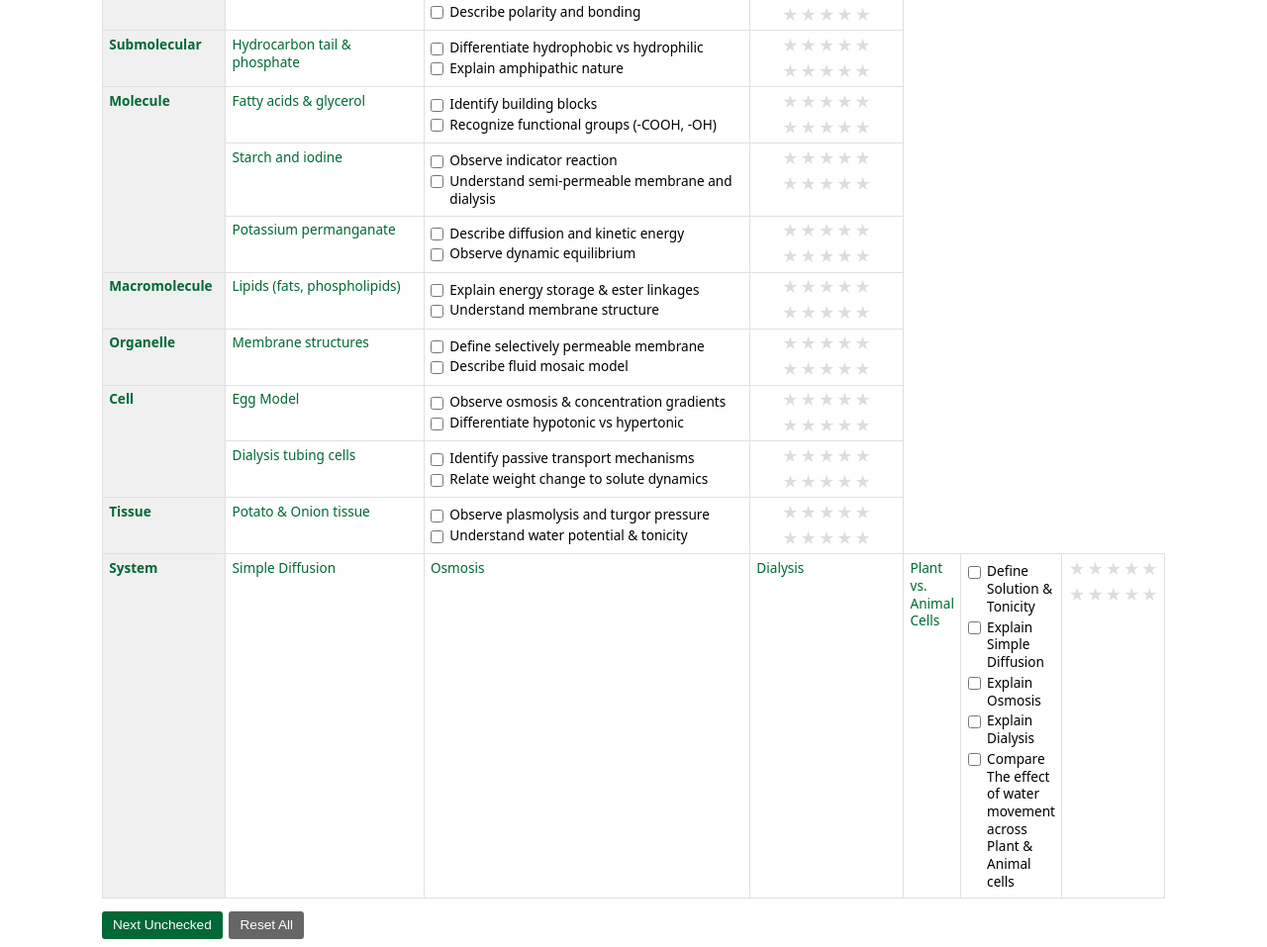
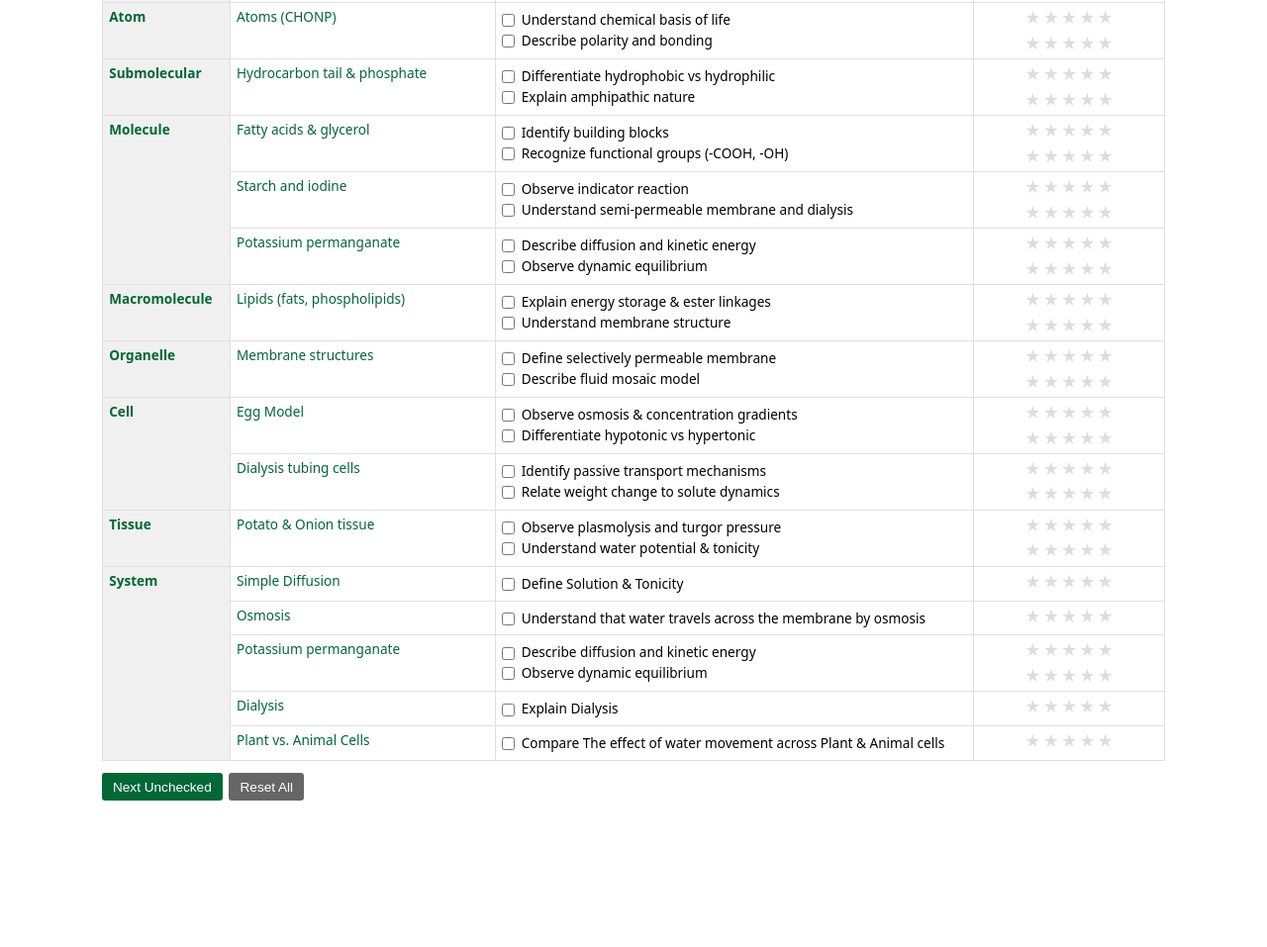
Before and after one commit to uwpbios202-debug/101Labs, a plain HTML site: page 05_Lipids/Index2.html in a window 1280 px wide. Shown: the part 258-1215 px from the top of the page at 99% size. After the commit the page ends 1075 px from the top, so only its background shows below. Drawn offline with Linux system fonts and the light colour scheme.

Commit message:
Update Index2.html

```diff
--- a/05_Lipids/Index2.html
+++ b/05_Lipids/Index2.html
@@ -552,34 +552,76 @@
                     </td>
                 </tr>
 
-                <tr>
-                    <td class="level">System</td>
+                <<tr>
+                    <td class="level" rowspan="5">System</td>
                     <td class="category"><a href="transport.html">Simple Diffusion</a></td>
-                    <td class="category"><a href="transport.html">Osmosis</a></td>
-                    <td class="category"><a href="transport.html">Dialysis</a></td>
-                    <td class="category"><a href="transport.html">Plant vs. Animal Cells</a></td>
                     <td class="goals">
                         <div class="goal-item"><input type="checkbox" class="goal-check" id="g_21"><span
                                 class="goal-text">Define Solution & Tonicity</span></div>
-                        <div class="goal-item"><input type="checkbox" class="goal-check" id="g_21"><span
-                                class="goal-text">Explain Simple Diffusion</span></div>
-                        <div class="goal-item"><input type="checkbox" class="goal-check" id="g_21"><span
-                                class="goal-text">Explain Osmosis</span></div>
-                        <div class="goal-item"><input type="checkbox" class="goal-check" id="g_21"><span
-                                class="goal-text">Explain Dialysis</span></div>
-                        <div class="goal-item"><input type="checkbox" class="goal-check" id="g_22"><span
-                                class="goal-text">Compare The effect of water movement across Plant & Animal cells</span></div>
                     </td>
                     <td class="confidence">
                         <div class="stars" data-id="g_21"><span class="star" data-star="1">★</span><span class="star"
                                 data-star="2">★</span><span class="star" data-star="3">★</span><span class="star"
                                 data-star="4">★</span><span class="star" data-star="5">★</span></div>
-                        <div style="margin-top: 0.3rem;"></div>
-                        <div class="stars" data-id="g_22"><span class="star" data-star="1">★</span><span class="star"
-                                data-star="2">★</span><span class="star" data-star="3">★</span><span class="star"
-                                data-star="4">★</span><span class="star" data-star="5">★</span></div>
                     </td>
-                </tr>
+                    </tr>
+                    <tr>
+                        <td class="category"><a href="./prelab/osmosis.html">Osmosis</a></td>
+                        <td class="goals">
+                            <div class="goal-item"><input type="checkbox" class="goal-check" id="g_22"><span
+                                    class="goal-text">Understand that water travels across the membrane by
+                                    osmosis</span>
+                            </div>
+                        </td>
+                        <td class="confidence">
+                            <div class="stars" data-id="g_22"><span class="star" data-star="1">★</span><span
+                                    class="star" data-star="2">★</span><span class="star" data-star="3">★</span><span
+                                    class="star" data-star="4">★</span><span class="star" data-star="5">★</span></div>
+                        </td>
+                    </tr>
+                    <tr>
+                        <td class="category"><a href="Diffusion.html">Potassium permanganate</a></td>
+                        <td class="goals">
+                            <div class="goal-item"><input type="checkbox" class="goal-check" id="g_23"><span
+                                    class="goal-text">Describe diffusion and kinetic energy</span></div>
+                            <div class="goal-item"><input type="checkbox" class="goal-check" id="g_24"><span
+                                    class="goal-text">Observe dynamic equilibrium</span></div>
+                        </td>
+                        <td class="confidence">
+                            <div class="stars" data-id="g_23"><span class="star" data-star="1">★</span><span
+                                    class="star" data-star="2">★</span><span class="star" data-star="3">★</span><span
+                                    class="star" data-star="4">★</span><span class="star" data-star="5">★</span></div>
+                            <div style="margin-top: 0.3rem;"></div>
+                            <div class="stars" data-id="g_24"><span class="star" data-star="1">★</span><span
+                                    class="star" data-star="2">★</span><span class="star" data-star="3">★</span><span
+                                    class="star" data-star="4">★</span><span class="star" data-star="5">★</span></div>
+                        </td>
+                    </tr>
+                    <tr>
+                        <td class="category"><a href="./prelab/dialysis.html">Dialysis</a></td>
+                        <td class="goals">
+                            <div class="goal-item"><input type="checkbox" class="goal-check" id="g_25"><span
+                                    class="goal-text">Explain Dialysis</span></div>
+                        </td>
+                        <td class="confidence">
+                            <div class="stars" data-id="g_25"><span class="star" data-star="1">★</span><span
+                                    class="star" data-star="2">★</span><span class="star" data-star="3">★</span><span
+                                    class="star" data-star="4">★</span><span class="star" data-star="5">★</span></div>
+                        </td>
+                    </tr>
+                    <tr>
+                        <td class="category"><a href="./prelab/comparison.html">Plant vs. Animal Cells</a></td>
+                        <td class="goals">
+                            <div class="goal-item"><input type="checkbox" class="goal-check" id="g_26"><span
+                                    class="goal-text">Compare The effect of water movement across Plant & Animal
+                                    cells</span></div>
+                        </td>
+                        <td class="confidence">
+                            <div class="stars" data-id="g_26"><span class="star" data-star="1">★</span><span
+                                    class="star" data-star="2">★</span><span class="star" data-star="3">★</span><span
+                                    class="star" data-star="4">★</span><span class="star" data-star="5">★</span></div>
+                        </td>
+                    </tr>
             </tbody>
         </table>
 
```
